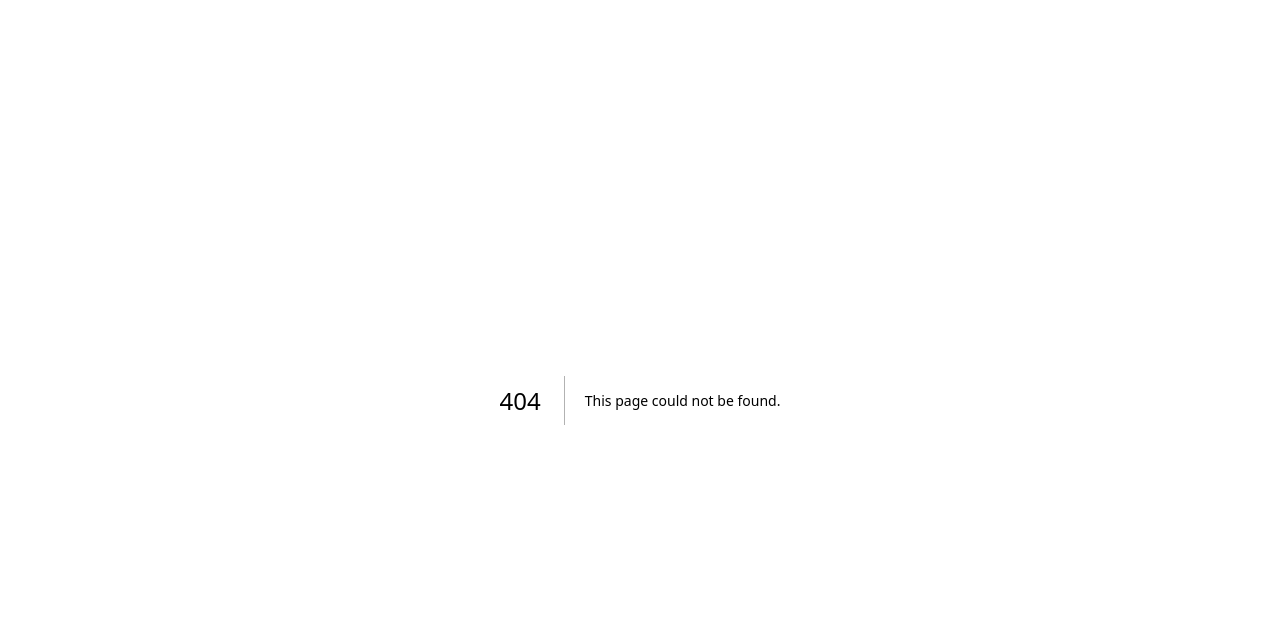
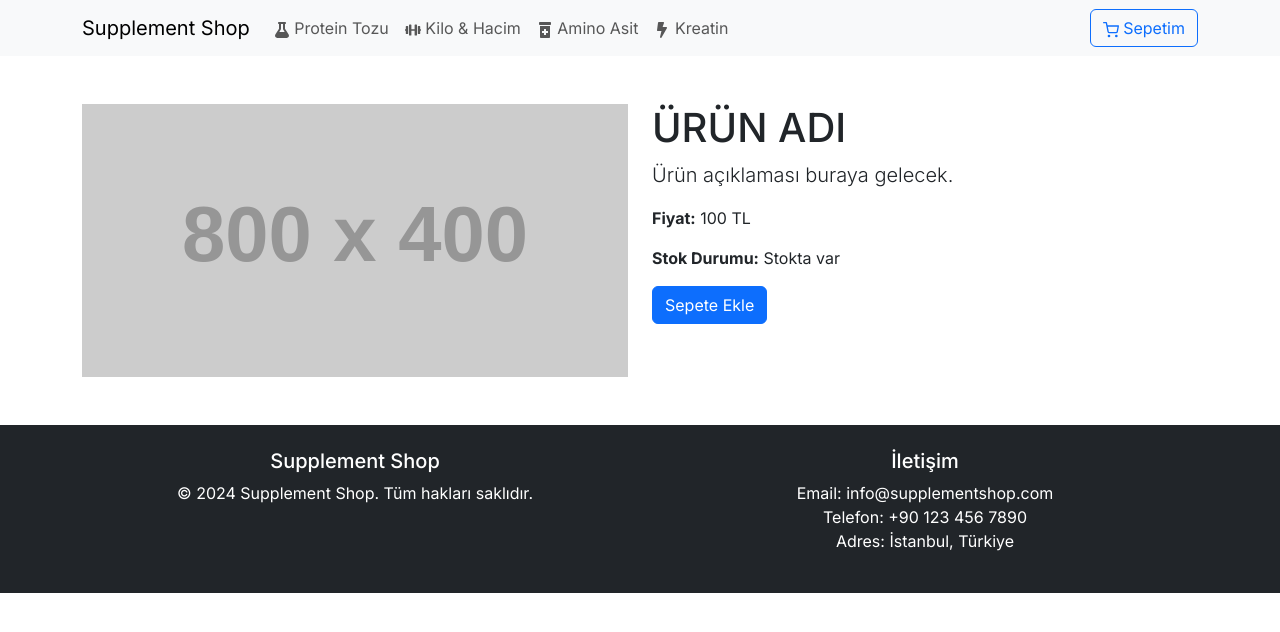
Before and after one commit to bahatarlaci/next-supplement-shop, a Next.js app: page /ProductDetailPage/1 in a window 1280 px wide. Before the commit this address had no page. Shown: the top 632 px of the page. Built offline with nearby package versions, Linux system fonts and the light colour scheme.

Commit message:
Kategori ve Ürün detay sayfası geliştirildi.

```diff
--- a/app/(components)/Carousel.jsx
+++ b/app/(components)/Carousel.jsx
@@ -3,7 +3,7 @@ import React from 'react';
 const Carousel = () => {
   return (
     <>
-      <div className="container mt-5">
+      <div className="container mt-4">
         <div
           id="supplementCarousel"
           className="carousel slide"
--- a/app/(components)/Navbar.jsx
+++ b/app/(components)/Navbar.jsx
@@ -6,15 +6,16 @@ import {
   FaPrescriptionBottleAlt,
   FaBolt,
 } from 'react-icons/fa';
+import Link from 'next/link';
 
 const Navbar = () => {
   return (
     <>
       <nav className="navbar navbar-expand-lg navbar-light bg-light">
         <div className="container">
-          <a className="navbar-brand" href="#">
+          <Link href="/" className="navbar-brand">
             Supplement Shop
-          </a>
+          </Link>
           <button
             className="navbar-toggler"
             type="button"
@@ -29,27 +30,22 @@ const Navbar = () => {
           <div className="collapse navbar-collapse" id="navbarNav">
             <ul className="navbar-nav me-auto mb-2 mb-lg-0">
               <li className="nav-item">
-                <a className="nav-link active" aria-current="page" href="#">
-                  <FiHome /> Anasayfa
-                </a>
-              </li>
-              <li className="nav-item">
-                <a className="nav-link" href="#">
+                <a className="nav-link" href="/Category/1">
                   <FaFlask /> Protein Tozu
                 </a>
               </li>
               <li className="nav-item">
-                <a className="nav-link" href="#">
+                <a className="nav-link" href="/Category/2">
                   <FaDumbbell /> Kilo & Hacim
                 </a>
               </li>
               <li className="nav-item">
-                <a className="nav-link" href="#">
+                <a className="nav-link" href="/Category/3">
                   <FaPrescriptionBottleAlt /> Amino Asit
                 </a>
               </li>
               <li className="nav-item">
-                <a className="nav-link" href="#">
+                <a className="nav-link" href="/Category/4">
                   <FaBolt /> Kreatin
                 </a>
               </li>
--- a/app/(components)/ProductList.jsx
+++ b/app/(components)/ProductList.jsx
@@ -3,7 +3,7 @@ import React from 'react';
 const ProductList = () => {
   return (
     <>
-      <div className="container mt-5">
+      <div className="container mt-5 mb-5">
         <div className="row row-cols-1 row-cols-md-5 g-4">
           <div className="col">
             <div className="card h-100">
--- /dev/null
+++ b/app/ProductDetailPage/[id]/page.jsx
@@ -0,0 +1,36 @@
+import Footer from '@/app/(components)/Footer';
+import Navbar from '@/app/(components)/Navbar';
+import React from 'react';
+
+const ProductDetailPage = () => {
+  return (
+    <>
+      <Navbar />
+      <div className="container mt-5 mb-5">
+        <div className="row">
+          <div className="col-md-6">
+            <img
+              src="https://via.placeholder.com/800x400"
+              className="img-fluid"
+              alt="..."
+            />
+          </div>
+          <div className="col-md-6">
+            <h1>ÜRÜN ADI</h1>
+            <p className="lead">Ürün açıklaması buraya gelecek.</p>
+            <p>
+              <strong>Fiyat:</strong> 100 TL
+            </p>
+            <p>
+              <strong>Stok Durumu:</strong> Stokta var
+            </p>
+            <button className="btn btn-primary">Sepete Ekle</button>
+          </div>
+        </div>
+      </div>
+      <Footer />
+    </>
+  );
+};
+
+export default ProductDetailPage;
```
Also changed, not shown: app/Category/[id]/page.jsx (added, +19 -0 lines).
